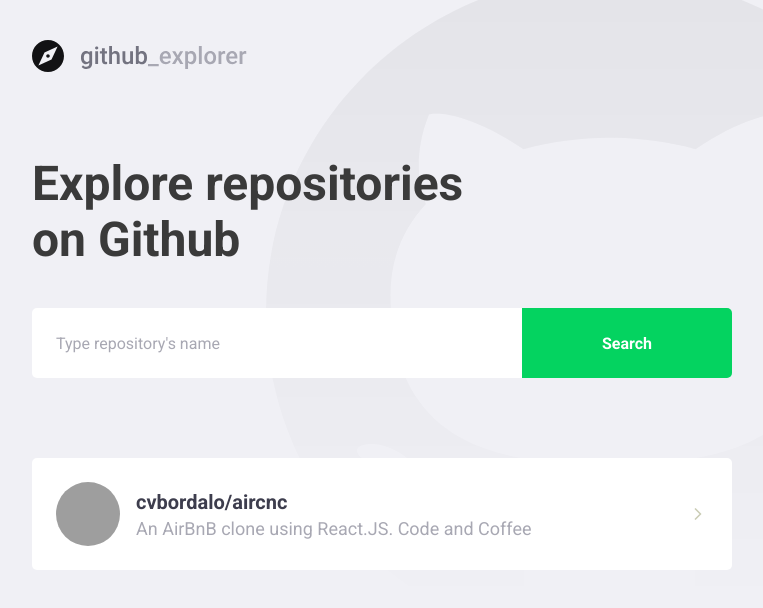
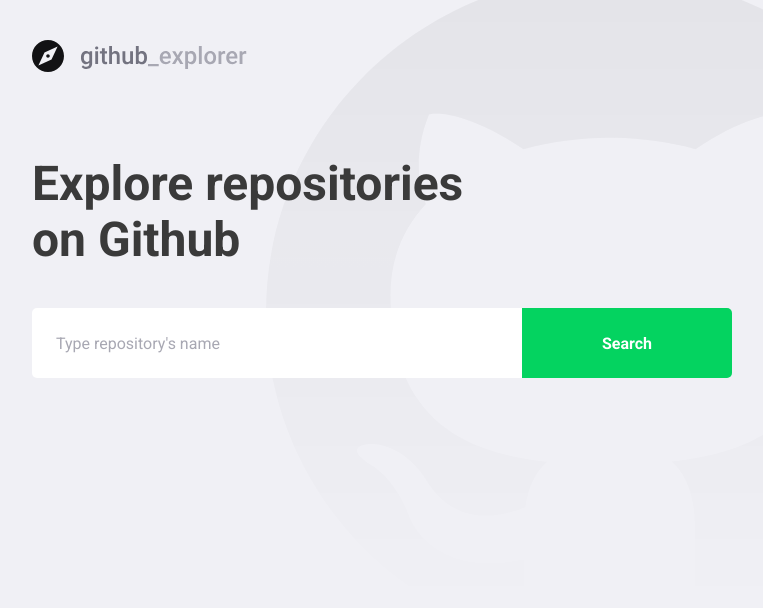
Before and after one commit to cvbordalo/gostack-nivel03, a React (Create React App) app in the folder first-react-project/: page / in a window 1280 px wide. Shown: the top 608 px of the page, without its empty margins (148-911 px from the left). Built offline with nearby package versions, Linux system fonts and the light colour scheme; grey boxes are pictures that could not be loaded.

Commit message:
feat: Connect to github API; Complete

```diff
--- a/first-react-project/src/pages/Dashboard/index.tsx
+++ b/first-react-project/src/pages/Dashboard/index.tsx
@@ -24,11 +24,12 @@
   ): Promise<void> {
     event.preventDefault();
 
-    const response = await api.get(`repos/${newRepo}`);
+    const response = await api.get<Repository>(`repos/${newRepo}`);
 
     const repository = response.data;
 
     setRepositories([...repositories, repository]);
+    setNewRepo('');
   }
 
   return (
@@ -46,18 +47,20 @@
       </Form>
 
       <Repositories>
-        <a href="teste">
+        {repositories.map((repository) => (
+          <a key={repository.full_name} href="teste">
             <img
-            src="https://avatars3.githubusercontent.com/u/54056008?s=460&u=fe05ec37b163c5f89f97eb3ff171ff8ec5d8b128&v=4Ca"
-            alt="Carlos Bordalo"
+              src={repository.owner.avatar_url}
+              alt={repository.owner.login}
             />
             <div>
-            <strong>cvbordalo/aircnc</strong>
-            <p>An AirBnB clone using React.JS. Code and Coffee</p>
+              <strong>{repository.full_name}</strong>
+              <p>{repository.description}</p>
             </div>
 
             <FiChevronRight size={20} />
           </a>
+        ))}
       </Repositories>
     </>
   );
```
Lines whose indentation alone changed are shown as unchanged.
